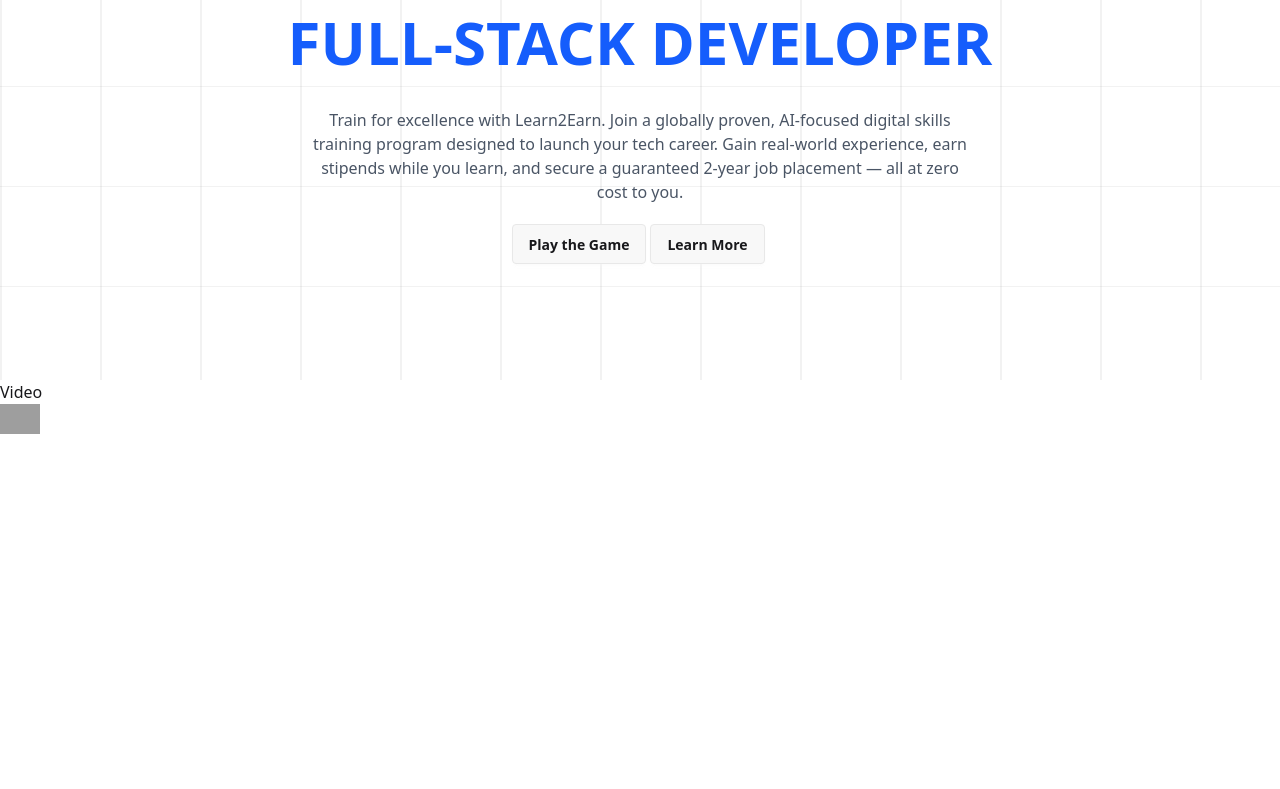
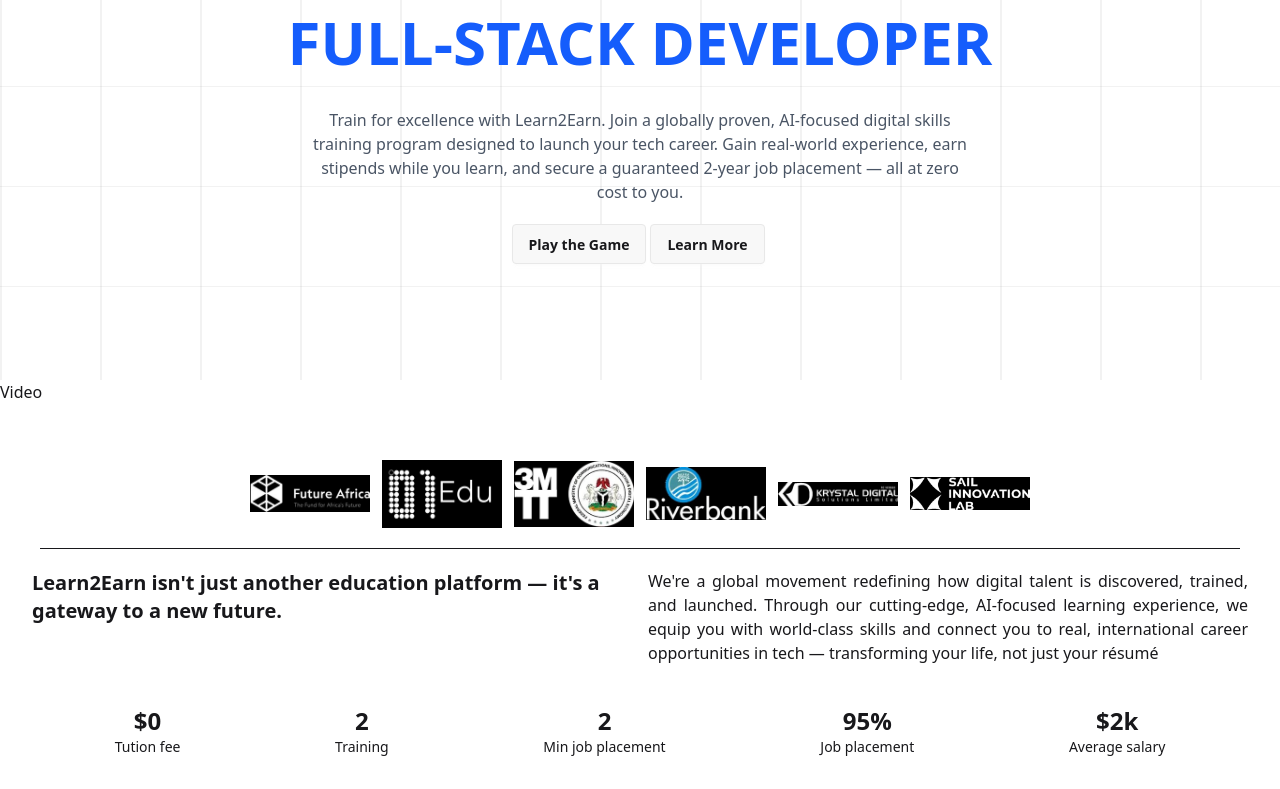
Before and after one commit to Tobadave/Day1, a React app in the folder frontend/: page / in a window 1280 px wide. Shown: the part 294-1083 px from the top of the page. Before the commit the page ends 800 px from the top, so only its background shows below. Built offline with nearby package versions, Linux system fonts and the light colour scheme; grey boxes are pictures that could not be loaded; the HTML template or start-up script is replaced by a standard one.

Commit message:
made progress last night

```diff
--- a/frontend/src/components/Details.jsx
+++ b/frontend/src/components/Details.jsx
@@ -7,20 +7,49 @@
   return (
     <>
     <div>
-       {partners.map((index, item)=>(
-        <div key={index}>
-            <h1 className='text-white'>
-                {item.title}</h1>
+       {partners.map((item, index)=>(
+        <div className='flex flex-col'>
 
-            <div className=''>
-                <img src={partners} alt="" className='w-10'/>
+            {/* Our partners */}
+            <div key={index} className='flex flex-col items-center'>
+                <h1 className='text-white text-2xl my-2 font-semibold'>
+                    {item.title}</h1>
+
+            {/* the logo's */}
+                    <div className='flex flex-row gap-3 justify-evenly my-2'>
+                        {item.partners.map((list, index)=>(
+                            <div key={index} className='items-center flex'>
+                                <img src={list} alt="" className='w-30' />
+                            </div>
+                        ))}
+                    </div>
+            </div>
+
+            <hr className='mx-10 my-3' />
+
+            <div className='flex flex-col'>
+                <span className='flex flex-row justify-between my-2 gap-4 px-8'>
+                    <div className='flex-1 text-xl font-bold'>
+                        {item.aboutText}
+                    </div>
+                    <div className='flex-1 text-justify'>
+                        {item.abouth2}
+                    </div>
+                </span>
+
+                {/* the numbers */}
+                <span className='flex flex-row justify-evenly my-8 gap-10'>
+                    {item.details.map((list, index)=>(
+                        <div key={index} className='flex flex-col items-center'>
+                            <h1 className='text-2xl font-bold'>{list.num}</h1>
+                            <h1 className='text-sm font-light'>{list.title}</h1>
+                        </div>
+                    ))}
+                </span>
             </div>
         </div>
-
        ))}
     </div>
-
-    <div></div>
     </>
   )
 }
--- a/frontend/src/components/constants.js
+++ b/frontend/src/components/constants.js
@@ -40,8 +40,8 @@
 
         details : [
             {num: "$0", title: "Tution fee"},
-            {num: "2 years", title: "Training"},
-            {num: "2 years", title: "Min job placement"},
+            {num: "2", title: "Training"},
+            {num: "2", title: "Min job placement"},
             {num: "95%", title: "Job placement"},
             {num: "$2k", title: "Average salary"},
         ]
```
